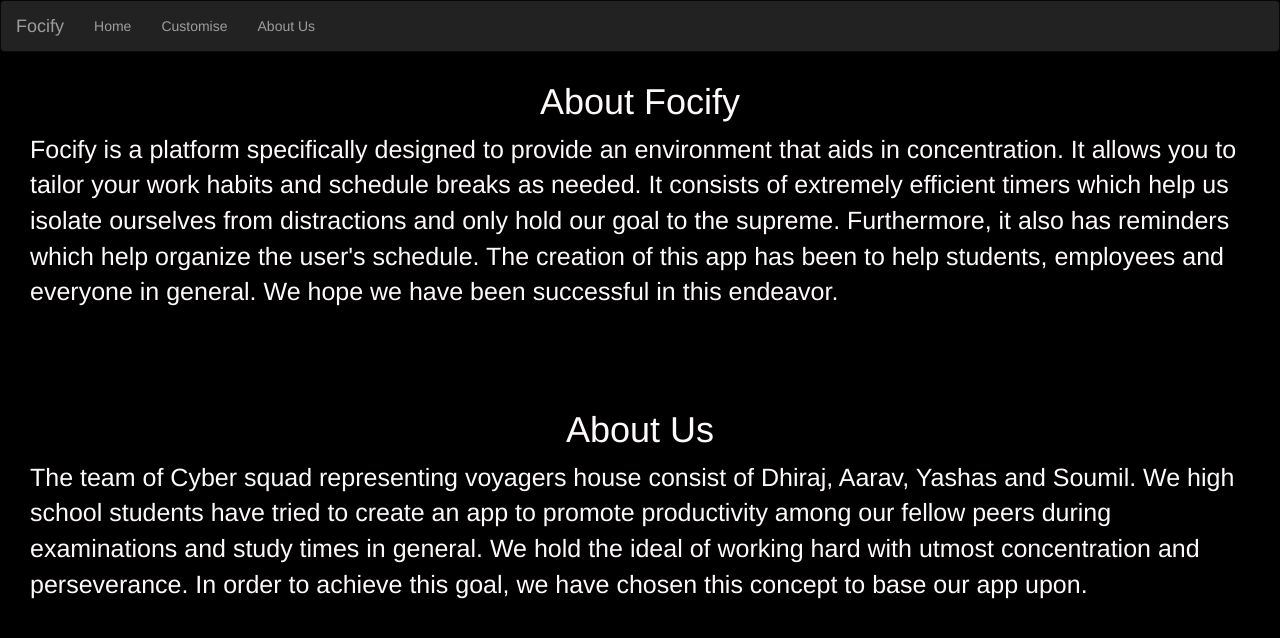
After one commit to Koala-123/codespaces-flask, a Flask app: page /about in a window 1280 px wide. The commit adds this page. Shown: the top 638 px of the page. Run offline with Flask 3, Linux system fonts and the light colour scheme; some libraries are stand-ins or nearby versions.

Commit message:
Co-authored-by: AaravSahu7 <AaravSahu7@users.noreply.github.com> Co-authored-by: SoumilGhoshDastidar <SoumilGhoshDastidar@users.noreply.github.com>

```diff
--- a/app.py
+++ b/app.py
@@ -1,4 +1,4 @@
-from flask import Flask, render_template, url_for
+from flask import Flask, render_template, url_for, request
 
 app = Flask(__name__)
 
@@ -8,8 +8,30 @@ def home():
 
 @app.route("/customise")
 def customise():
+    if request.method == 'POST':
+       focus_time = request.form.get('focus_time')
+       break_intervals = request.form.get('break_intervals')
+       break_duration = request.form.get('break_duration')
     return render_template("customise.html", title="Customise")
 
 @app.route("/focus")
 def focus():
-    return render_template("focus.html", title="Focus Session")
+    if request.method == 'POST':
+       x = int(request.form.get('focus_time')) * 60
+       y = int(request.form.get('break_duration')) * 60
+       z = int(request.form.get('creak_intervlas'))
+
+       for i in range(z):
+           return (f"Cycle {i+1} - Focus for {x/60} minutes")
+           time.sleep(x)
+           return (f"Take a break for {y/60} minutes")
+           time.sleep(y)
+
+       return "Focus-break cycle completed."
+    else:
+       return render_template("focus.html",title="Focus")
+
+
+@app.route("/about")
+def about():
+    return render_template("aboutus.html", title="About us")
--- /dev/null
+++ b/templates/aboutus.html
@@ -0,0 +1,24 @@
+{% extends 'index.html' %}
+{% block content %}
+<div class = "text">
+    <center>
+    <h1 >About Focify</h1>
+    </center>
+    <p>Focify is a platform specifically designed to provide an environment that aids in concentration. It allows you to tailor your work habits and schedule breaks as needed.
+        It consists of extremely efficient timers which help us isolate ourselves from distractions and only hold our goal to the supreme. Furthermore, it also has reminders
+        which help organize the user's schedule. The creation of this app has been to help students, employees and everyone in general. We hope we have been successful in this endeavor.
+    </p>
+</div>
+<br><br>
+<div class = "text">
+    <center>
+    <h1>About Us</h1>
+    </center>
+    <p>The team of Cyber squad representing voyagers house consist of Dhiraj, Aarav, Yashas and Soumil.
+    We high school students have tried to create an app to promote productivity among our fellow peers
+    during examinations and study times in general. We hold the ideal of working hard with utmost concentration
+    and perseverance. In order to achieve this goal, we have chosen this concept to base our app upon.
+    </p>
+</div>
+
+{% endblock %}
--- a/templates/index.html
+++ b/templates/index.html
@@ -11,21 +11,61 @@
 
     <link href="https://fonts.googleapis.com/css2?family=Luckiest+Guy&display=swap" rel="stylesheet">
     <link href="https://fonts.googleapis.com/css2?family=Roboto&display=swap" rel="stylesheet">
+    <style>
+        .body {
+            background-color: black;
+        }
+
+        .text {
+            color: snow;
+            font-size: 25px;
+            margin: 30px;
+        }
+
+        .App-header {
+            font-size: 50px;
+            font-family: Impact, Haettenschweiler, 'Arial Narrow Bold', sans-serif;
+            color: snow;
+
+        }
+    </style>
+
 
 </head>
+<body class = "body">
 
-<body>
-    {%block content%}
+<nav class="navbar navbar-inverse">
+    <div class="container-fluid">
+      <div class="navbar-header">
+      <a class="navbar-brand" href="{{url_for('home')}}">Focify</a>
+      </div>
+      <ul class="nav navbar-nav">
+        <li><a href="{{url_for('home')}}">Home</a></li>
+        <li><a href="{{url_for('customise')}}">Customise</a></li>
+        <li><a href="{{url_for('about')}}">About Us</a></li>
+      </ul>
+    </div>
+
+</nav>
+{%block content%}
     <header class="App-header">
+        <center>
         <h1>
-            Welcome!!
+            <p1>Welcome!!</p1>
         </h1>
+    </center>
     </header>
 
-    <button class="btn btn-info" onclick="start()">Start</button>
+    <script src="main.js"></script>
+    <p class = "text">This is a productivity app which runs on a ingenious software designed by voyagers house </p>
 
-    <script src="main.js"></script>
+    <br><br>
+    <center>
+        <a href="{{ url_for('customise') }}">
+            <button class="btn btn-primary">Get Started</button>
+         </a>
+    </center>
     {% endblock %}
-</body>
+    </body>
 
 </html>
```
Also changed, not shown: main.js (added, +36 -0 lines), static/main.css (+16 -0 lines), templates/customise.html (+17 -1 lines), templates/focus.html (+13 -1 lines), 1 other file.
